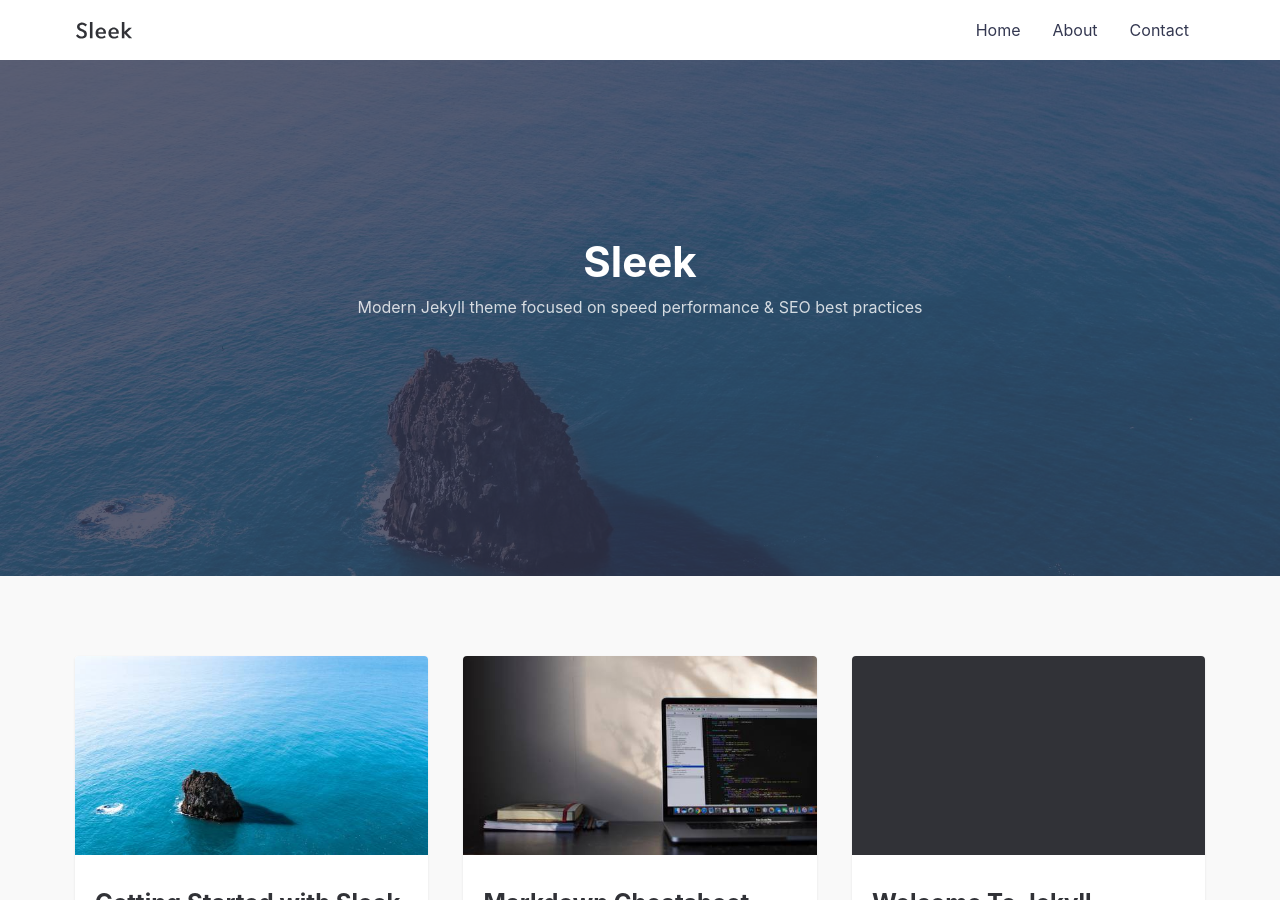
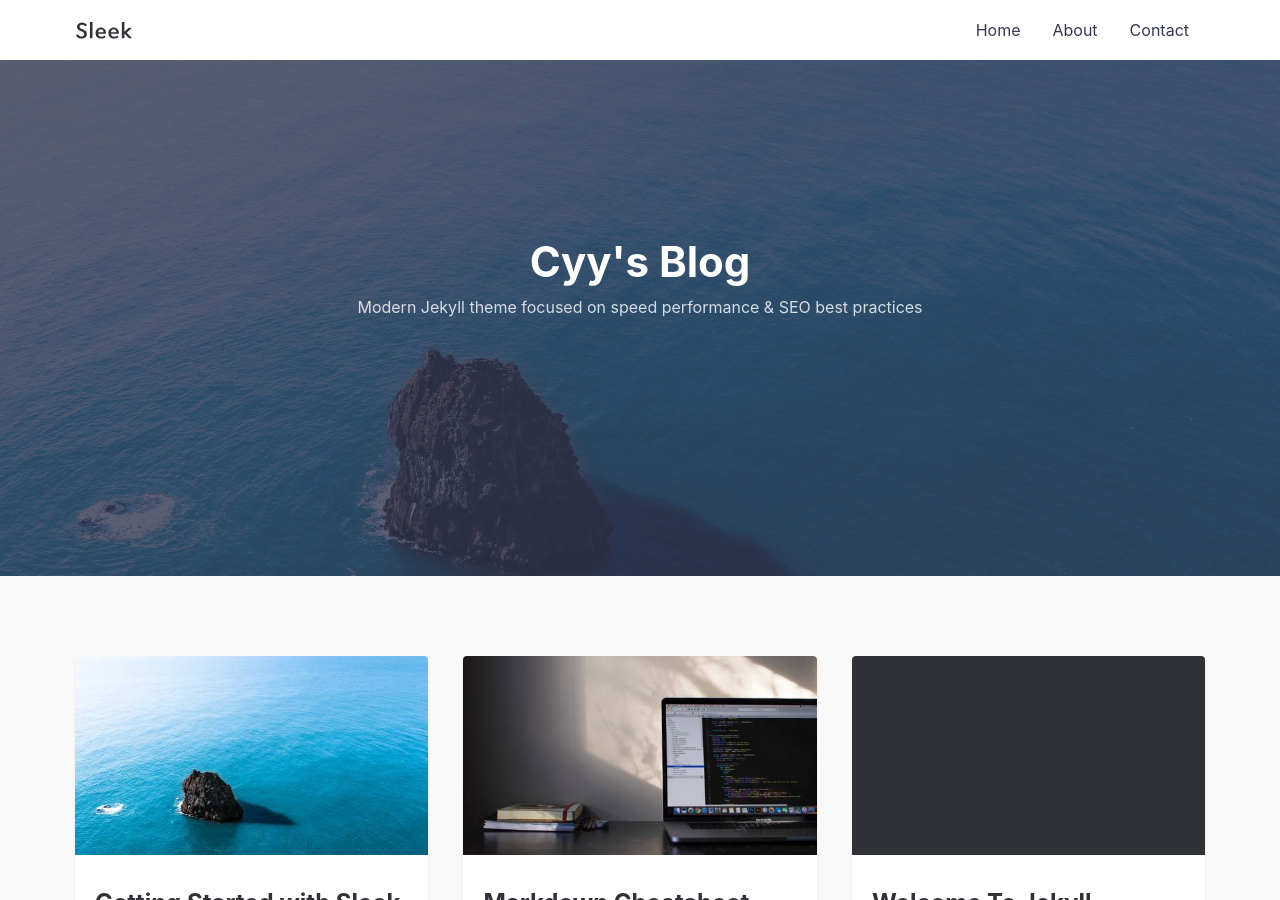
Before and after one commit to MaXiaoDiu/MaXiaoDiu.github.io, a Jekyll site: the page built from index.md, in a window 1280 px wide and 900 px high. Built offline with Jekyll 4.4.1, drawn with Linux system fonts in a browser that asks for light colours.

Commit message:
修改名称

```diff
--- a/_layouts/default.html
+++ b/_layouts/default.html
@@ -20,7 +20,7 @@ layout: compress
 
     <div class="hero lazyload" data-bg="{{site.url}}/assets/img/posts/sleek_lg.jpg">
       <div class="hero__wrap">
-        <h1 class="hero__title">Sleek</h1>
+        <h1 class="hero__title">Cyy's Blog</h1>
         <p class="hero__meta">Modern Jekyll theme focused on speed performance & SEO best practices</p>
       </div>
     </div>
```
